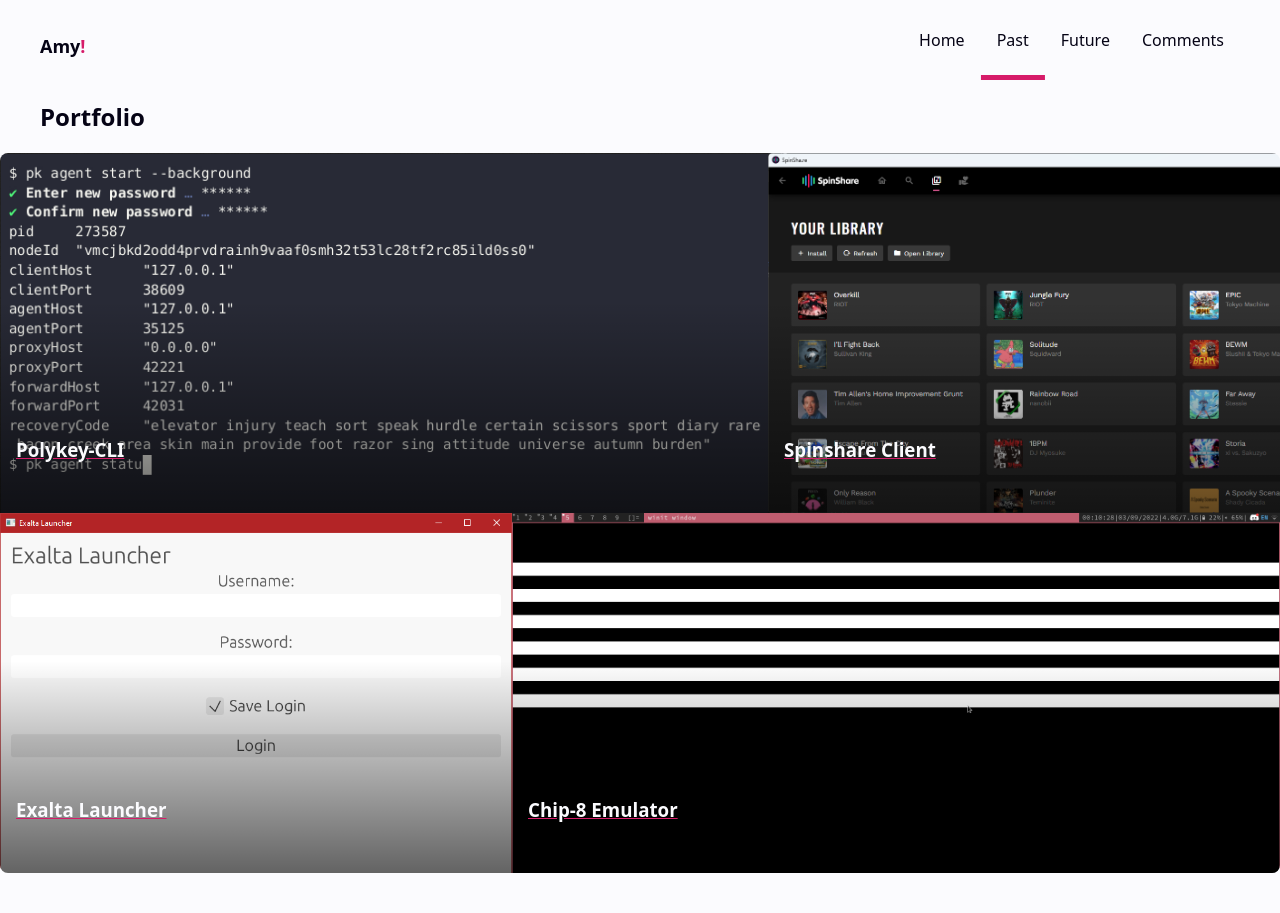
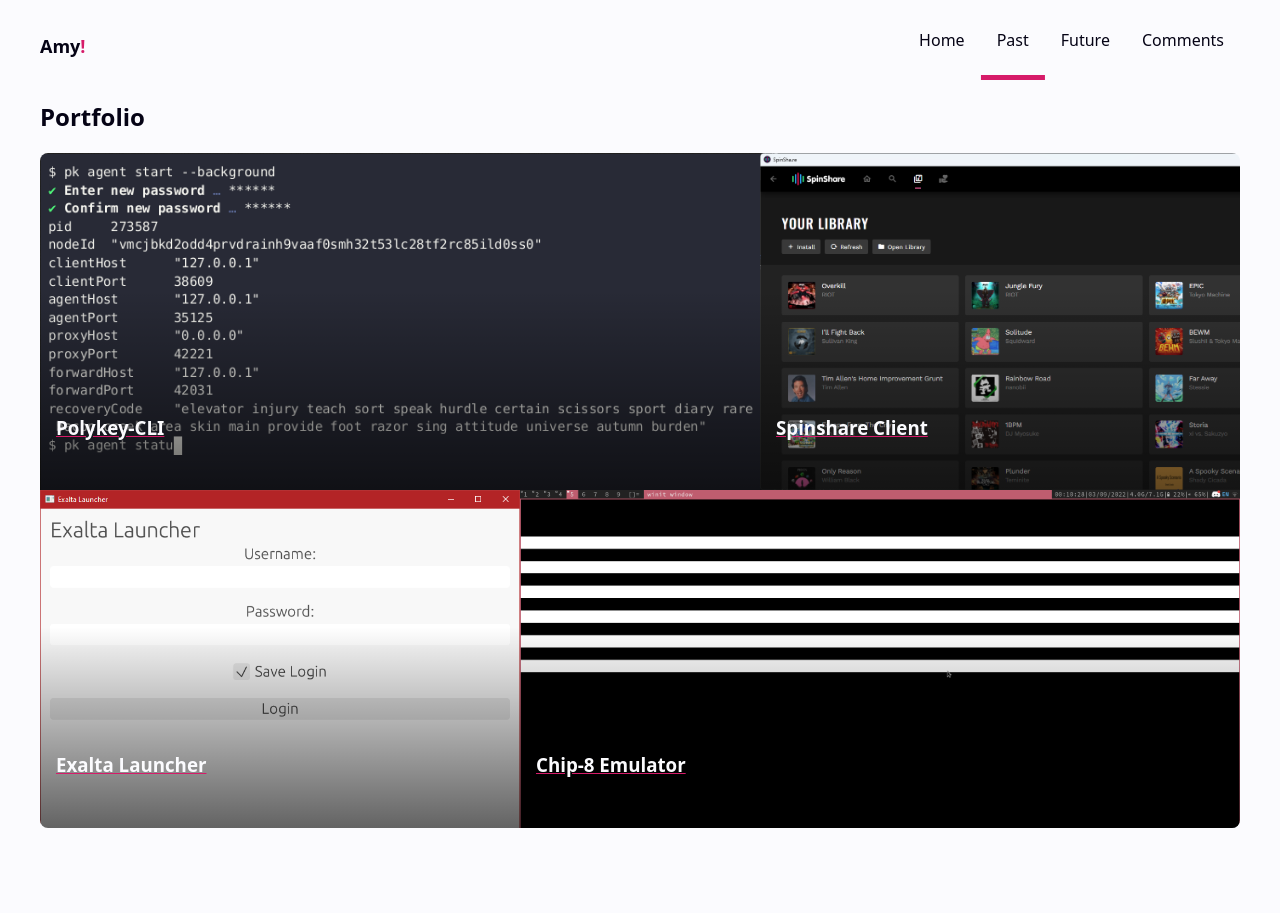
Before and after one commit to amydevs/websys-assignment, a Jekyll site: the page built from past.html, in a window 1280 px wide. Built offline with Jekyll 4.4.1, drawn with Linux system fonts in a browser that asks for light colours.

Commit message:
fix: portfolio positioning

```diff
--- a/past.html
+++ b/past.html
@@ -5,6 +5,7 @@
 ---
 <section id="portfolio" class="section-portfolio">
     <h2 class="section-portfolio-title">Portfolio</h2>
+    <div class="bento-position-wrapper">
         <div class="bento-scroll-wrapper">
             <div class="bento">
                 {% for proj in site.data.portfolio %}
@@ -24,4 +25,5 @@
                 {% endfor %}
             </div>
         </div>
+    </div>
 </section>
--- a/websystems.css
+++ b/websystems.css
@@ -386,10 +386,17 @@
     margin-right: auto;
 }
 
-.bento-scroll-wrapper {
+.bento-position-wrapper {
     max-width: var(--content-max-width);
     width: 100%;
     margin: 0 auto;
+    display: flex;
+    flex: 1;
+    flex-direction: column;
+}
+
+.bento-scroll-wrapper {
+    width: 100%;
     display: flex;
     flex: 1;
     flex-direction: column;
@@ -492,6 +499,11 @@
         justify-content: center;
     }
 
+    .bento-position-wrapper {
+        padding: 0 var(--navbar-padding);
+        width: calc(100% - var(--navbar-padding) * 2);
+    }
+
     .bento-scroll-wrapper {
         margin-bottom: 2.5rem;
     }
```
Lines whose indentation alone changed are shown as unchanged.
